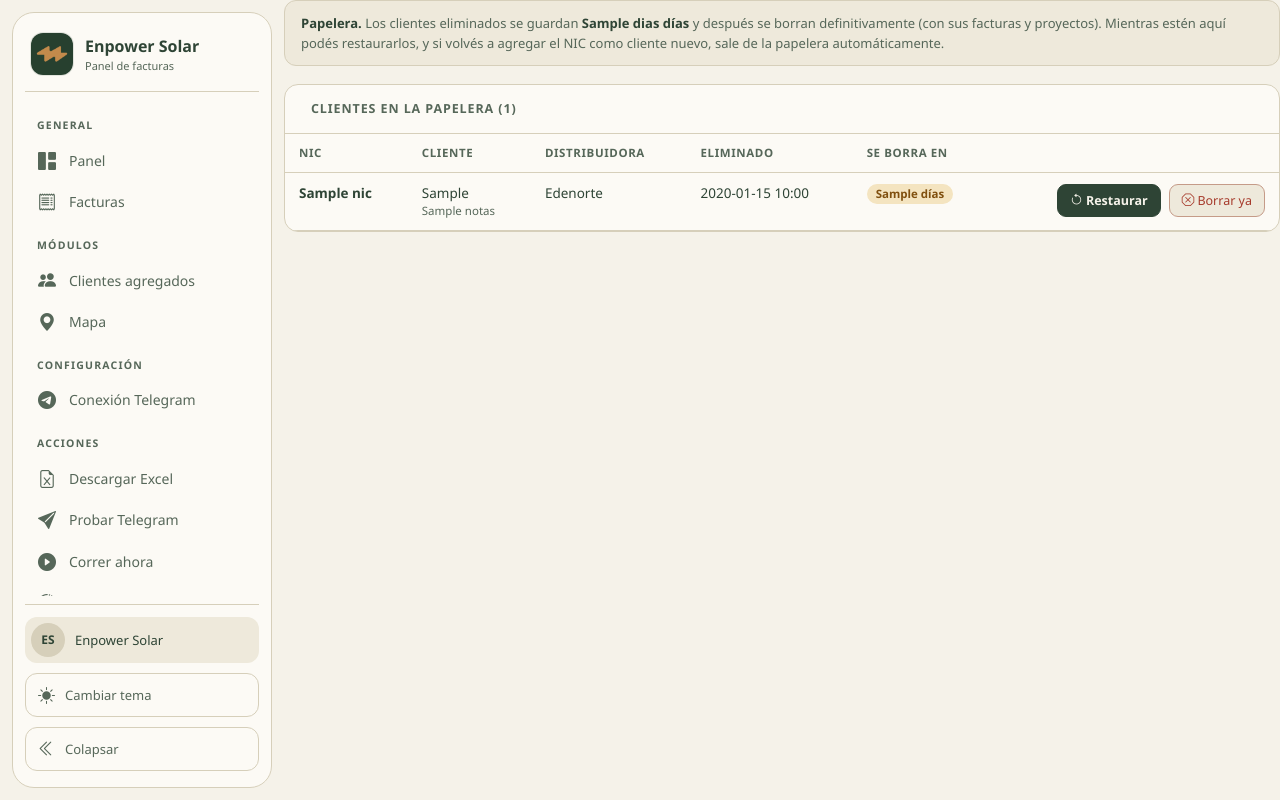
After one commit to nazts/EnpowerSolarEdeFacturas, a Python web app: template app/templates/papelera.html in a window 1280 px wide. The commit adds this page. Run offline with Jinja, Linux system fonts and the light colour scheme; the template is opened without the code that fills it: most values are stand-ins (such as "Sample title", 1, 10 or a date in 2020).

Commit message:
feat(clientes): papelera de 30 dias con restaurar/borrar ya y boton de eliminar en clientes agregados

```diff
--- a/app/templates/base.html
+++ b/app/templates/base.html
@@ -186,6 +186,8 @@
       <i class="bi bi-person-gear" aria-hidden="true"></i><span>Usuarios</span></a>
     <a class="item{% if activo == 'eventos' %} activo{% endif %}" href="/eventos" title="Actividad de los usuarios"{% if activo == 'eventos' %} aria-current="page"{% endif %}>
       <i class="bi bi-journal-text" aria-hidden="true"></i><span>Actividad</span></a>
+    <a class="item{% if activo == 'papelera' %} activo{% endif %}" href="/papelera" title="Clientes eliminados (30 días)"{% if activo == 'papelera' %} aria-current="page"{% endif %}>
+      <i class="bi bi-trash3" aria-hidden="true"></i><span>Papelera</span></a>
     {% endif %}
 
     <div class="grupo">Acciones</div>
--- /dev/null
+++ b/app/templates/papelera.html
@@ -0,0 +1,102 @@
+{% extends "base.html" %}
+{% block titulo %}Papelera · Enpower Solar{% endblock %}
+
+{% block estilos %}
+<style>
+  .aviso-top{margin:0 0 18px;padding:12px 16px;border-radius:12px;background:var(--card2);
+    border:1px solid var(--line);color:var(--muted);font-size:13px;line-height:1.55}
+  .aviso-top b{color:var(--txt)}
+  section{background:var(--card);border:1px solid var(--line);border-radius:14px;overflow:hidden}
+  section h2{margin:0;padding:15px 26px;font-size:12.5px;text-transform:uppercase;
+    letter-spacing:.9px;color:var(--muted);border-bottom:1px solid var(--line)}
+  .tabla-wrap{overflow-x:auto}
+  table{width:100%;border-collapse:collapse;font-size:13.5px;min-width:760px}
+  th,td{padding:11px 14px;text-align:left;border-bottom:1px solid var(--line);vertical-align:top}
+  th{color:var(--muted);font-weight:600;font-size:11.5px;text-transform:uppercase;
+    letter-spacing:.6px;white-space:nowrap}
+  td b{display:block}
+  small{display:block;color:var(--muted);font-size:11.5px}
+  .acciones{display:flex;gap:8px;flex-wrap:wrap;justify-content:flex-end}
+  .btn{font:inherit;cursor:pointer;border:1px solid var(--line);border-radius:9px;padding:7px 12px;
+    background:var(--card2);color:var(--txt);text-decoration:none;font-size:12.5px}
+  .btn:hover{border-color:var(--accent)}
+  .btn.primario{background:var(--accent);color:var(--on-accent);border-color:var(--accent);font-weight:600}
+  .btn.peligro{color:var(--bad);border-color:color-mix(in srgb,var(--bad) 35%,var(--line))}
+  .btn.peligro:hover{background:var(--bad-bg);border-color:var(--bad)}
+  form{display:inline}
+  .vacio{padding:26px 18px;text-align:center;color:var(--muted);font-size:13.5px}
+  .pill{display:inline-block;padding:2px 9px;border-radius:999px;font-size:11.5px;font-weight:700}
+  .pill.warn{background:var(--warn-bg);color:var(--warn)}
+  .pill.bad{background:var(--bad-bg);color:var(--bad)}
+  @media(max-width:640px){
+    table{min-width:0}
+    thead{display:none}
+    tr{display:block;border-bottom:1px solid var(--line);padding:10px 6px}
+    td{display:block;border:0;padding:5px 12px}
+    td::before{content:attr(data-label);display:block;color:var(--muted);font-size:11px;
+      text-transform:uppercase;letter-spacing:.6px}
+    .acciones{justify-content:flex-start}
+  }
+</style>
+{% endblock %}
+
+{% block contenido %}
+<div class="pagina">
+  {% if mensaje == "eliminado" %}
+  <div class="aviso-top"><b>Cliente eliminado definitivamente.</b> Sus facturas y proyectos también se borraron.</div>
+  {% endif %}
+
+  <p class="aviso-top">
+    <b>Papelera.</b> Los clientes eliminados se guardan <b>{{ dias }} días</b> y después se borran
+    definitivamente (con sus facturas y proyectos). Mientras estén aquí podés restaurarlos, y si
+    volvés a agregar el NIC como cliente nuevo, sale de la papelera automáticamente.
+  </p>
+
+  <section>
+    <h2>Clientes en la papelera ({{ clientes|length }})</h2>
+    {% if clientes %}
+    <div class="tabla-wrap">
+      <table>
+        <thead><tr><th>NIC</th><th>Cliente</th><th>Distribuidora</th><th>Eliminado</th>
+          <th>Se borra en</th><th></th></tr></thead>
+        <tbody>
+        {% for c in clientes %}
+          <tr>
+            <td data-label="NIC"><b>{{ c.nic }}</b></td>
+            <td data-label="Cliente">{{ c.razon_social or "—" }}
+              {% if c.notas %}<small>{{ c.notas }}</small>{% endif %}</td>
+            <td data-label="Distribuidora">{{ (c.proveedor or "edenorte")|capitalize }}</td>
+            <td data-label="Eliminado">{{ (c.borrado_at or "—")[:16] }}</td>
+            <td data-label="Se borra en">
+              {% if c.dias_restantes is not none %}
+                {% if c.dias_restantes <= 3 %}
+                <span class="pill bad">{{ c.dias_restantes }} día{{ '' if c.dias_restantes == 1 else 's' }}</span>
+                {% else %}
+                <span class="pill warn">{{ c.dias_restantes }} días</span>
+                {% endif %}
+              {% else %}—{% endif %}
+            </td>
+            <td data-label="">
+              <div class="acciones">
+                <form method="post" action="/clientes/{{ c.nic }}/restaurar">
+                  <button class="btn primario" type="submit">
+                    <i class="bi bi-arrow-counterclockwise" aria-hidden="true"></i> Restaurar</button>
+                </form>
+                <form method="post" action="/clientes/{{ c.nic }}/purgar"
+                      onsubmit="return confirm('¿Borrar a {{ c.nic }} para siempre? No se puede deshacer.')">
+                  <button class="btn peligro" type="submit">
+                    <i class="bi bi-x-octagon" aria-hidden="true"></i> Borrar ya</button>
+                </form>
+              </div>
+            </td>
+          </tr>
+        {% endfor %}
+        </tbody>
+      </table>
+    </div>
+    {% else %}
+    <div class="vacio"><b>Papelera vacía</b>No hay clientes eliminados.</div>
+    {% endif %}
+  </section>
+</div>
+{% endblock %}
```
Also changed, not shown: app/dashboard.py (+49 -1 lines), app/db.py (+69 -2 lines), app/templates/clientes.html (+11 -0 lines), tests/test_altas.py (+97 -0 lines).
